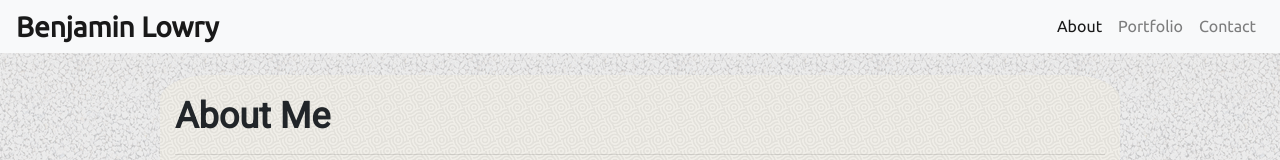
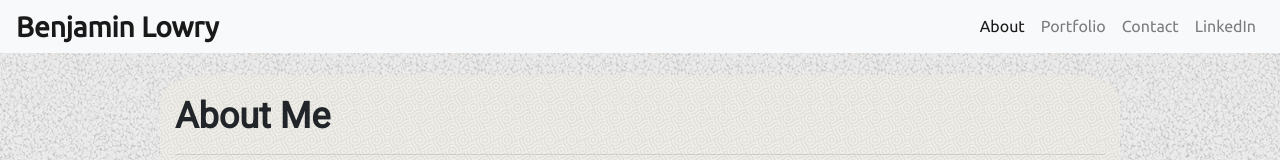
Before and after one commit to b-lowry/portfolio, a plain HTML site: page index.html in a window 1280 px wide. Shown: the top 160 px of the page. Drawn offline with nearby package versions, Linux system fonts and the light colour scheme.

Commit message:
final push for now

```diff
--- a/index.html
+++ b/index.html
@@ -30,6 +30,9 @@
                     <li class="nav-item">
                       <a class="nav-link" href="contact.html">Contact</a>
                     </li>
+                    <li class="nav-item">
+                        <a class="nav-link" href="https://www.linkedin.com/in/benjaminlowry1/" target="_blank">LinkedIn</a>
+                      </li>
                   </ul>
                 </div>
               </nav>
```
